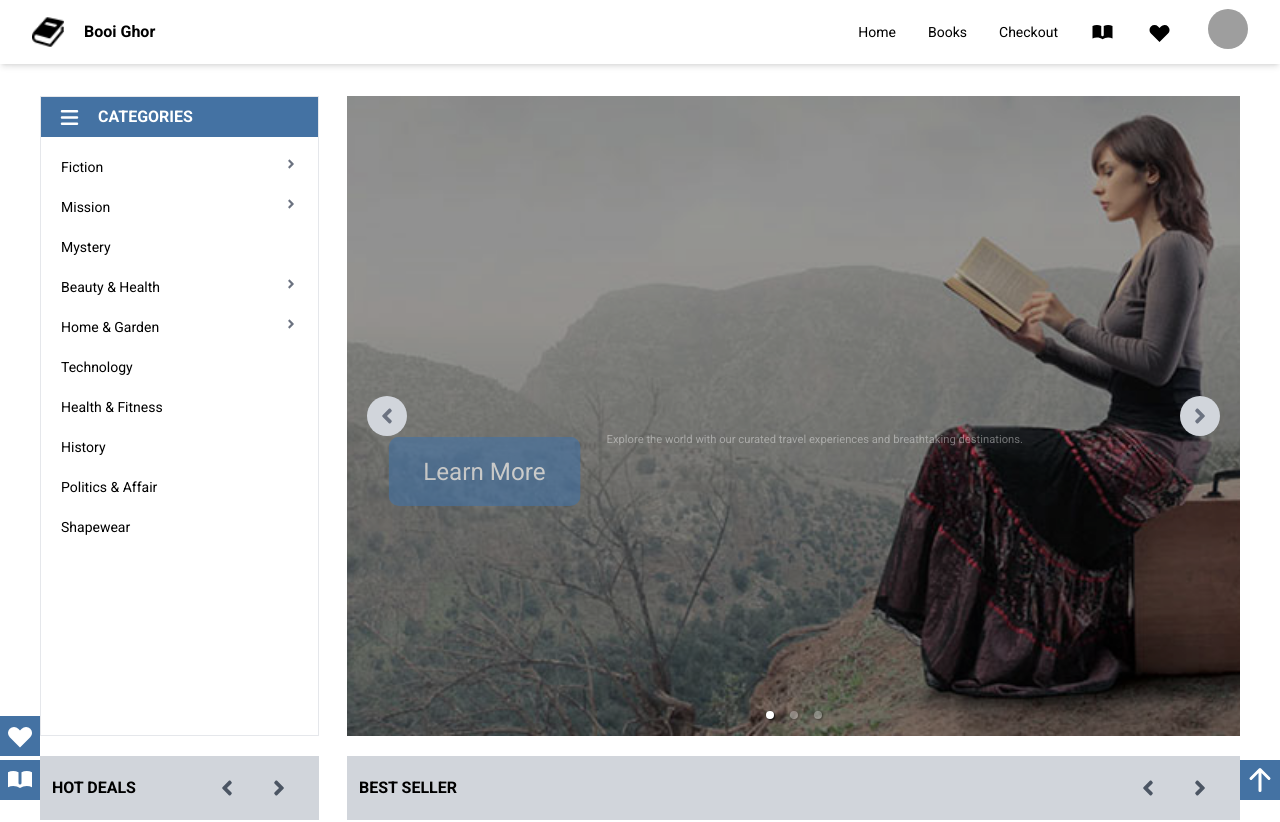
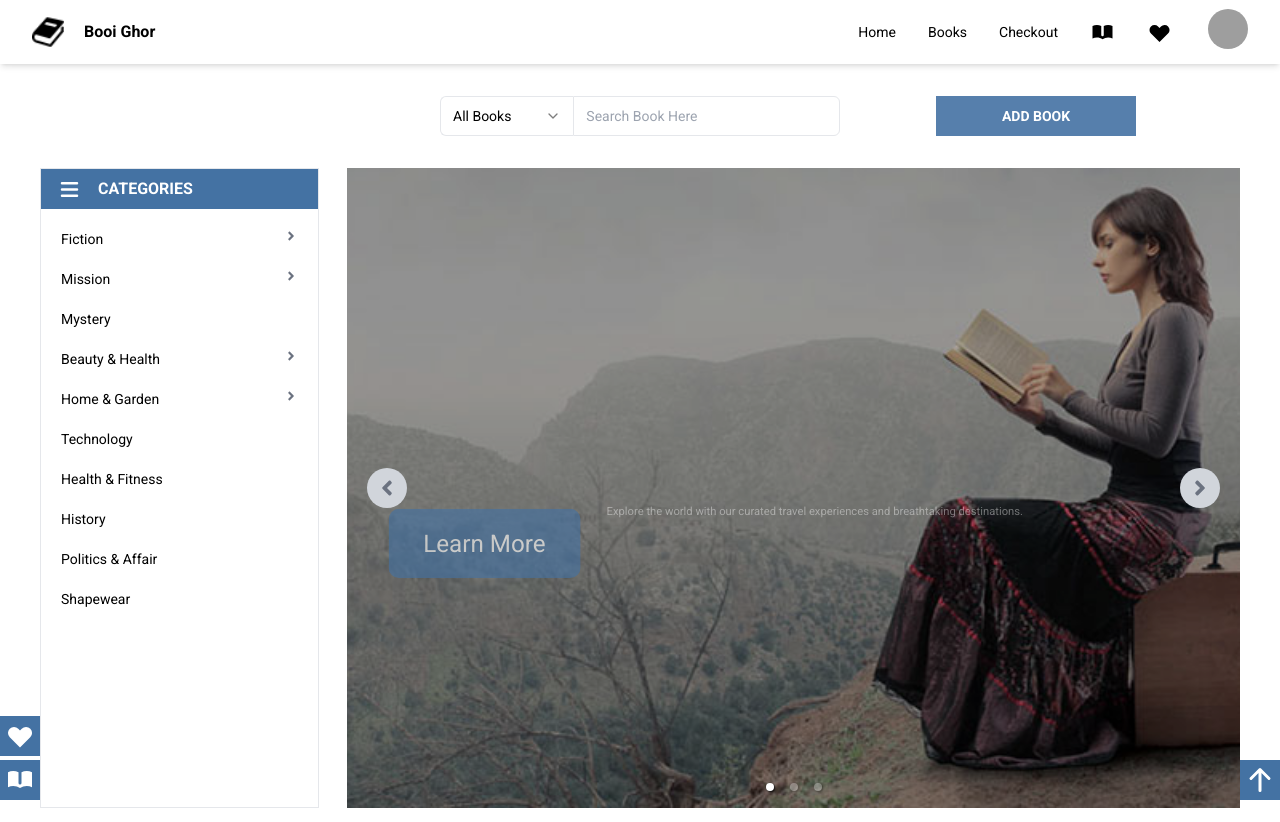
Before and after one commit to Sumon092/boi_ghor_client, a React (Vite) app: page / in a window 1280 px wide. Shown: the top 822 px of the page. Built offline with nearby package versions, Linux system fonts and the light colour scheme; grey boxes are pictures that could not be loaded.

Commit message:
search box added

```diff
--- a/index.html
+++ b/index.html
@@ -4,7 +4,7 @@
     <meta charset="UTF-8" />
     <link rel="icon" type="image/svg+xml" href="/vite.svg" />
     <meta name="viewport" content="width=device-width, initial-scale=1.0" />
-    <title>Vite + React + TS</title>
+    <title>Boi Ghoor</title>
     <link
   href="https://fonts.googleapis.com/css2?family=Roboto:wght@400;700&family=Open+Sans:wght@400;600&display=swap"
   rel="stylesheet"
--- a/package.json
+++ b/package.json
@@ -12,6 +12,7 @@
   "dependencies": {
     "@radix-ui/react-avatar": "^1.0.3",
     "@radix-ui/react-dropdown-menu": "^2.0.5",
+    "@radix-ui/react-select": "^2.0.0",
     "@radix-ui/react-slot": "^1.0.2",
     "@radix-ui/react-tooltip": "^1.0.6",
     "@reduxjs/toolkit": "^1.9.5",
--- /dev/null
+++ b/src/components/SearchBar.tsx
@@ -0,0 +1,47 @@
+import { Button } from "./UI/Button";
+import { Input } from "./UI/Input";
+import { Select, SelectContent, SelectItem, SelectTrigger } from "./UI/Select";
+
+const SearchBar = () => {
+  const options = [
+    { label: "Option 1", value: "option1" },
+    { label: "Option 2", value: "option2" },
+  ];
+
+  const selectedValue = "All Books";
+  return (
+    <div className="grid grid-cols-3 mb-8">
+      <div className="col-span-1"></div>
+      <div className="col-span-1">
+        <div className="flex">
+          <div className="w-1/3">
+            <Select >
+              <SelectTrigger>
+                <button>{selectedValue}</button>
+              </SelectTrigger>
+              <SelectContent>
+                {options.map((option) => (
+                  <SelectItem key={option.value} value={option.value}>
+                    {option.label}
+                  </SelectItem>
+                ))}
+              </SelectContent>
+            </Select>
+          </div>
+          <div className="w-2/3">
+            <Input  placeholder="Search Book Here" />
+          </div>
+        </div>
+      </div>
+      <div className="col-span-1">
+        <div className="flex justify-center item-center w-1/2 bg-[#4472a3]/90 p-0 text-white  hover:bg-[#4472a3] ml-24">
+          <Button className="w-full border-0 font-bold mr-0" variant="outline">
+            ADD BOOK
+          </Button>
+        </div>
+      </div>
+    </div>
+  );
+};
+
+export default SearchBar;
--- /dev/null
+++ b/src/components/UI/Input.tsx
@@ -0,0 +1,25 @@
+import * as React from "react"
+import { cn } from "../../lib/utility"
+
+
+
+export type InputProps = React.InputHTMLAttributes<HTMLInputElement>
+
+const Input = React.forwardRef<HTMLInputElement, InputProps>(
+  ({ className, type, ...props }, ref) => {
+    return (
+      <input
+        type={type}
+        className={cn(
+          "flex h-10 w-full rounded-md border border-input bg-transparent px-3 py-2 text-sm ring-offset-background file:border-0 file:bg-transparent file:text-sm file:font-medium placeholder:text-muted-foreground focus-visible:outline-none focus-visible:ring-2 focus-visible:ring-ring focus-visible:ring-offset-2 disabled:cursor-not-allowed disabled:opacity-50 rounded-l-none",
+          className
+        )}
+        ref={ref}
+        {...props}
+      />
+    )
+  }
+)
+Input.displayName = "Input"
+
+export { Input }
--- /dev/null
+++ b/src/components/UI/Select.tsx
@@ -0,0 +1,121 @@
+"use client"
+
+import * as React from "react"
+import * as SelectPrimitive from "@radix-ui/react-select"
+import { Check, ChevronDown } from "lucide-react"
+import { cn } from "../../lib/utility"
+
+
+
+const Select = SelectPrimitive.Root
+
+const SelectGroup = SelectPrimitive.Group
+
+const SelectValue = SelectPrimitive.Value
+
+const SelectTrigger = React.forwardRef<
+  React.ElementRef<typeof SelectPrimitive.Trigger>,
+  React.ComponentPropsWithoutRef<typeof SelectPrimitive.Trigger>
+>(({ className, children, ...props }, ref) => (
+  <SelectPrimitive.Trigger
+    ref={ref}
+    className={cn(
+      "flex h-10 w-full items-center justify-between rounded-md border border-input bg-transparent px-3 py-2 text-sm ring-offset-background placeholder:text-muted-foreground focus:outline-none focus:ring-2 focus:ring-ring focus:ring-offset-2 disabled:cursor-not-allowed disabled:opacity-50 border-r-0 rounded-r-none",
+      className
+    )}
+    {...props}
+  >
+    {children}
+    <SelectPrimitive.Icon asChild>
+      <ChevronDown className="h-4 w-4 opacity-50" />
+    </SelectPrimitive.Icon>
+  </SelectPrimitive.Trigger>
+))
+SelectTrigger.displayName = SelectPrimitive.Trigger.displayName
+
+const SelectContent = React.forwardRef<
+  React.ElementRef<typeof SelectPrimitive.Content>,
+  React.ComponentPropsWithoutRef<typeof SelectPrimitive.Content>
+>(({ className, children, position = "popper", ...props }, ref) => (
+  <SelectPrimitive.Portal>
+    <SelectPrimitive.Content
+      ref={ref}
+      className={cn(
+        "relative z-50 min-w-[8rem] overflow-hidden rounded-md border bg-popover text-popover-foreground shadow-md animate-in fade-in-80",
+        position === "popper" && "translate-y-1",
+        className
+      )}
+      position={position}
+      {...props}
+    >
+      <SelectPrimitive.Viewport
+        className={cn(
+          "p-1",
+          position === "popper" &&
+            "h-[var(--radix-select-trigger-height)] w-full min-w-[var(--radix-select-trigger-width)]"
+        )}
+      >
+        {children}
+      </SelectPrimitive.Viewport>
+    </SelectPrimitive.Content>
+  </SelectPrimitive.Portal>
+))
+SelectContent.displayName = SelectPrimitive.Content.displayName
+
+const SelectLabel = React.forwardRef<
+  React.ElementRef<typeof SelectPrimitive.Label>,
+  React.ComponentPropsWithoutRef<typeof SelectPrimitive.Label>
+>(({ className, ...props }, ref) => (
+  <SelectPrimitive.Label
+    ref={ref}
+    className={cn("py-1.5 pl-8 pr-2 text-sm font-semibold", className)}
+    {...props}
+  />
+))
+SelectLabel.displayName = SelectPrimitive.Label.displayName
+
+const SelectItem = React.forwardRef<
+  React.ElementRef<typeof SelectPrimitive.Item>,
+  React.ComponentPropsWithoutRef<typeof SelectPrimitive.Item>
+>(({ className, children, ...props }, ref) => (
+  <SelectPrimitive.Item
+    ref={ref}
+    className={cn(
+      "relative flex w-full cursor-default select-none items-center rounded-sm py-1.5 pl-8 pr-2 text-sm outline-none focus:bg-accent focus:text-accent-foreground data-[disabled]:pointer-events-none data-[disabled]:opacity-50",
+      className
+    )}
+    {...props}
+  >
+    <span className="absolute left-2 flex h-3.5 w-3.5 items-center justify-center">
+      <SelectPrimitive.ItemIndicator>
+        <Check className="h-4 w-4" />
+      </SelectPrimitive.ItemIndicator>
+    </span>
+
+    <SelectPrimitive.ItemText>{children}</SelectPrimitive.ItemText>
+  </SelectPrimitive.Item>
+))
+SelectItem.displayName = SelectPrimitive.Item.displayName
+
+const SelectSeparator = React.forwardRef<
+  React.ElementRef<typeof SelectPrimitive.Separator>,
+  React.ComponentPropsWithoutRef<typeof SelectPrimitive.Separator>
+>(({ className, ...props }, ref) => (
+  <SelectPrimitive.Separator
+    ref={ref}
+    className={cn("-mx-1 my-1 h-px bg-muted", className)}
+    {...props}
+  />
+))
+SelectSeparator.displayName = SelectPrimitive.Separator.displayName
+
+export {
+  Select,
+  SelectGroup,
+  SelectValue,
+  SelectTrigger,
+  SelectContent,
+  SelectLabel,
+  SelectItem,
+  SelectSeparator,
+}
--- a/src/pages/Home.tsx
+++ b/src/pages/Home.tsx
@@ -1,10 +1,12 @@
 import Banner from "../components/Banner";
 import Deals from "../components/Deals";
+import SearchBar from "../components/searchBar";
 
 
 const Home = () => {
     return (
        <>
+         <SearchBar/>
           <Banner/>
           <Deals/>
        </>
```
Also changed, not shown: src/components/Deals.tsx (line endings or trailing spaces), 1 other file (tests, documents, lock files or other folders).
